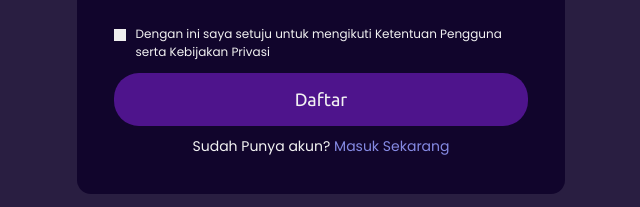
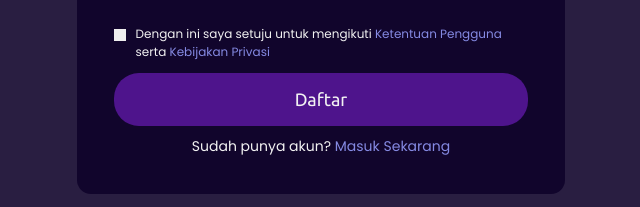
Before and after one commit to mfaisalh12/cyberid_community, a plain HTML site: page partials/register.html in a window 1280 px wide. Shown: the part 549-756 px from the top of the page, without its empty margins (319-959 px from the left). Drawn offline with Linux system fonts and the light colour scheme.

Commit message:
finishing regis page

```diff
--- a/assets/css/regis.css
+++ b/assets/css/regis.css
@@ -79,6 +79,9 @@ input:focus {
 .check p {
 	font-size: 12px;
 	text-align: left;
+}
+.check p a {
+	font-size: 12px;
 }
 .check input {
 	position: absolute;
--- a/partials/register.html
+++ b/partials/register.html
@@ -43,12 +43,13 @@
           <input type="password" placeholder="Re-type your password">
 
           <label class="check">
-            <p>Dengan ini saya setuju untuk mengikuti Ketentuan Pengguna serta Kebijakan Privasi</p>
+            <p>Dengan ini saya setuju untuk mengikuti <a href="">Ketentuan Pengguna</a> serta <a href="">Kebijakan
+                Privasi</a></p>
             <input type="checkbox">
             <span class="checkmark"></span>
           </label>
           <button type="submit">Daftar</button>
-          <p>Sudah Punya akun? <a href="login.html">Masuk Sekarang</a></p>
+          <p>Sudah punya akun? <a href="login.html">Masuk Sekarang</a></p>
         </div>
 
       </form>
```
